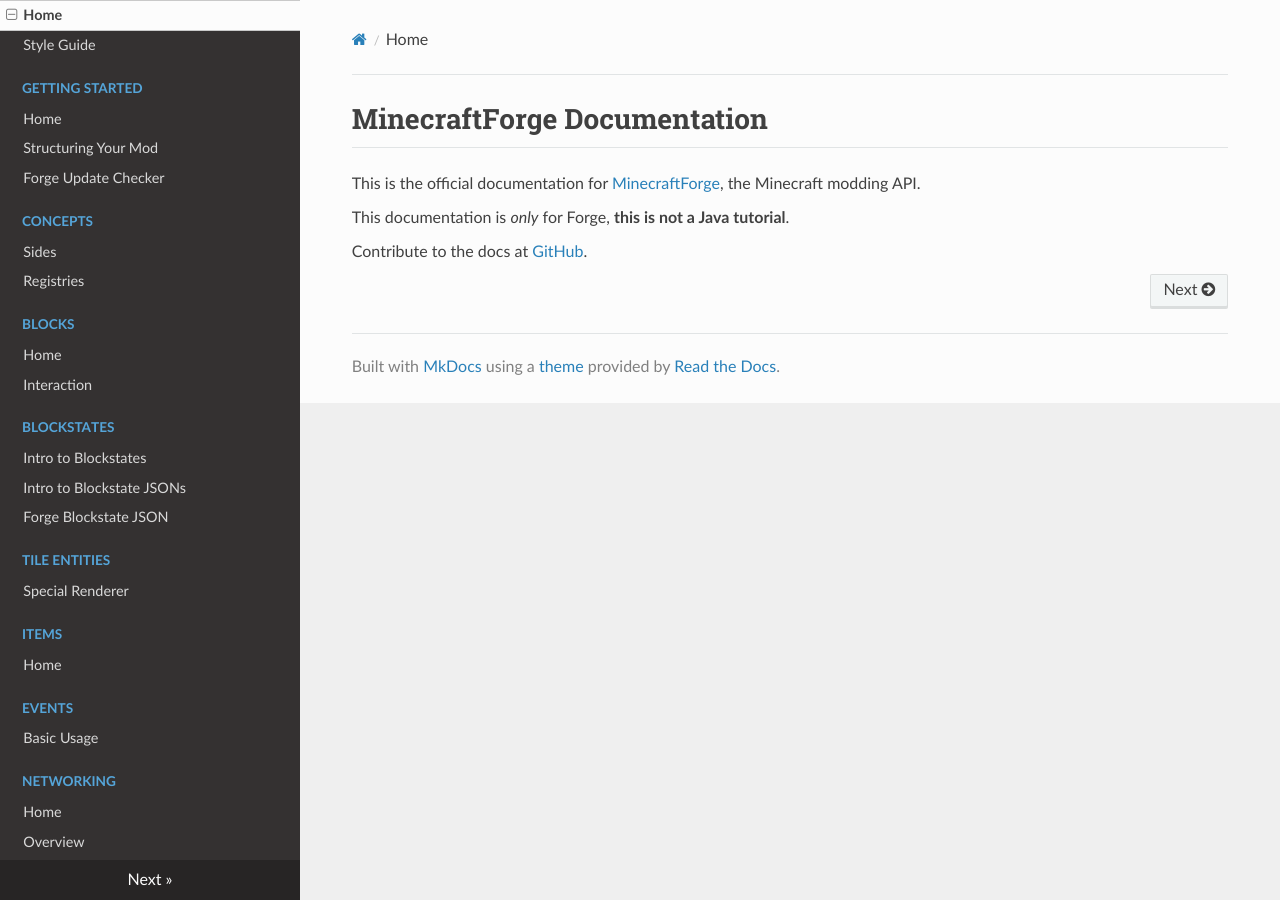
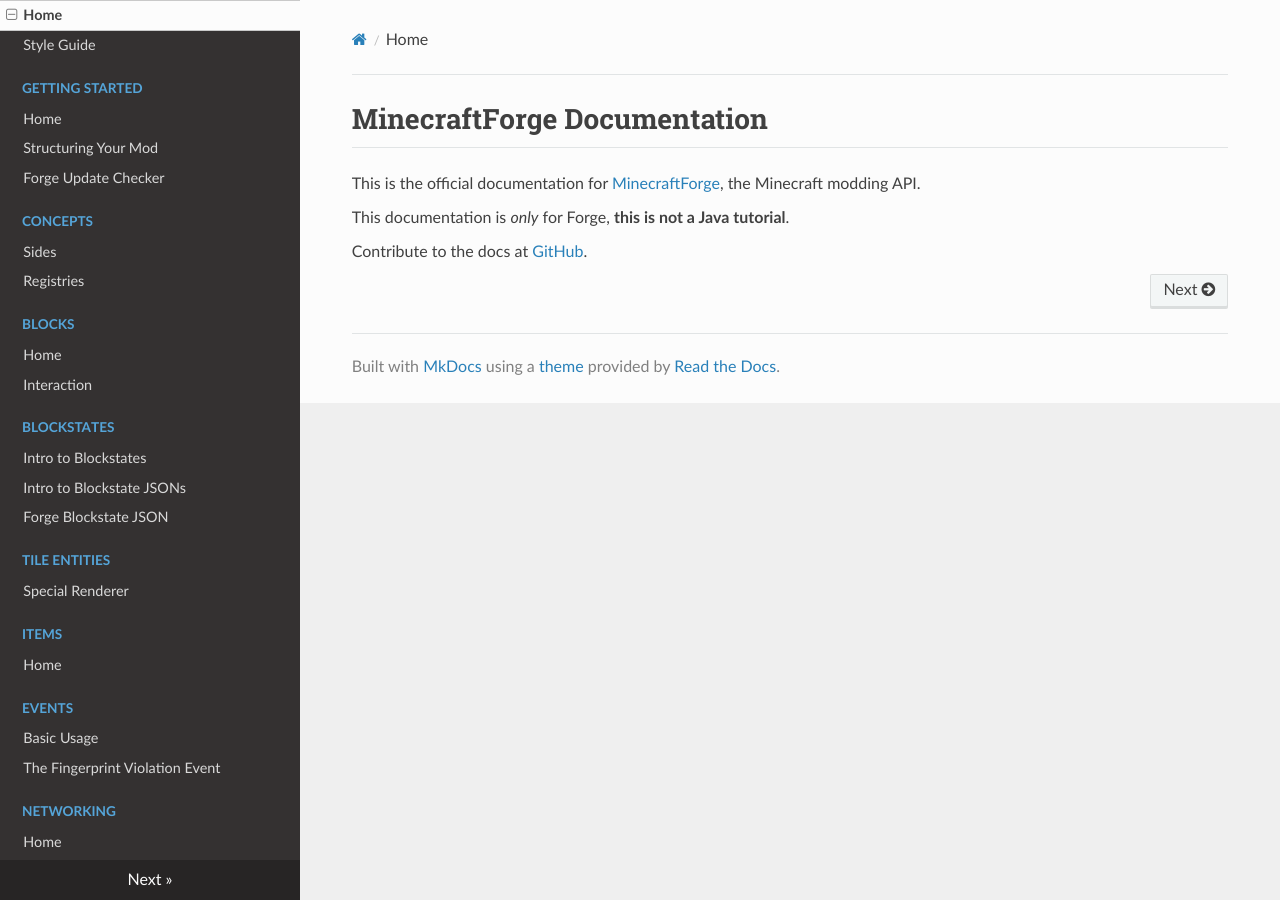
Before and after one commit to MinecraftForge/Documentation, an MkDocs documentation site: the page built from docs/index.md, in a window 1280 px wide. Built offline with MkDocs 1.6.1, drawn with Linux system fonts in a browser that asks for light colours; nearby versions of some CDN libraries; old or Windows-style settings are respelled for this version of MkDocs.

Commit message:
Add the new page

```diff
--- a/mkdocs.yml
+++ b/mkdocs.yml
@@ -22,6 +22,7 @@ pages:
     - Home: 'items/items.md'
   - Events:
     - Basic Usage: 'events/intro.md'
+    - The Fingerprint Violation Event: 'events/jarsigning.md'
   - Networking:
     - Home: 'networking/index.md'
     - Overview: 'networking/overview.md'
```
